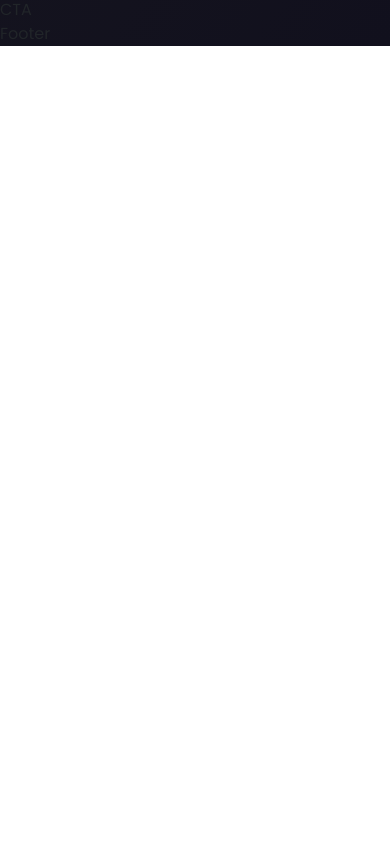
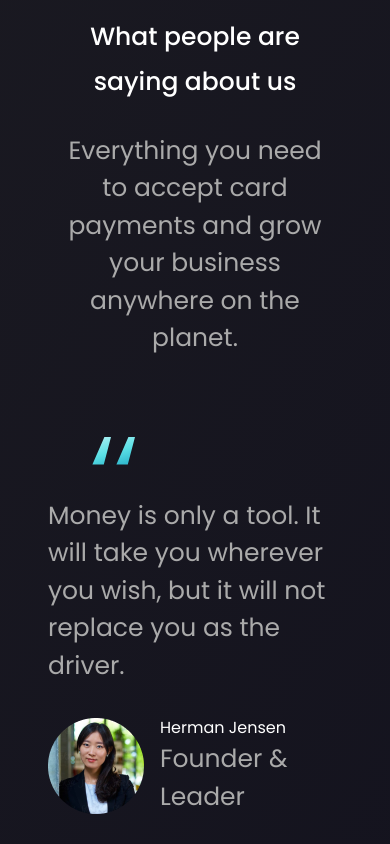
Before and after one commit to 80001/tsk-mngr, a React (Create React App) app in the folder hoobank/: page / in a window 390 px wide. Shown: the part 4060-4904 px from the top of the page. Before the commit the page ends 4106 px from the top, so only its background shows below. Built offline with nearby package versions, Linux system fonts and the light colour scheme.

Commit message:
Add Clients

```diff
--- a/hoobank/src/App.scss
+++ b/hoobank/src/App.scss
@@ -222,6 +222,65 @@
         }
     }
 }
+.clients {
+    padding: 2rem;
+    &__header {
+        display: flex;
+        justify-content: space-between;
+        align-items: center;
+        gap: 20px;
+        margin: 0 4rem 2rem 4rem;
+        h2 {
+            width: 50%;
+        }
+        p {
+            width: 50%;
+        }
+    }
+    &__feedbacks {
+        width: 100%;
+        display: flex;
+
+        &-body {
+            display: flex;
+            flex-direction: column;
+            align-items: center;
+            text-align: left;
+            border-radius: 10px;
+            justify-content: space-evenly;
+            width: 100%;
+            gap: 1rem;
+            padding: 1rem;
+            cursor: pointer;
+            .quotes {
+                width: 70%;
+            }
+            p {
+                width: 70%;
+                margin: 0;
+                padding: 0;
+            }
+            &-author {
+                display: flex;
+                align-items: center;
+                img {
+                    height: 40%;
+                    margin-right: 1rem;
+                }
+                div {
+                    width: 100%;
+                    p {
+                        margin: 0;
+                        width: 100%;
+                    }
+                }
+            }
+            &:hover {
+                background: linear-gradient(144.39deg, #ffffff -278.56%, #6d6d6d -78.47%, #11101d 91.61%);
+            }
+        }
+    }
+}
 @media screen and (max-width: 850px) {
     .button:active {
         transform: scale(1.1);
@@ -348,6 +407,36 @@
             width: 90%;
         }
     }
+    .clients {
+        text-align: center;
+        gap: 2rem;
+        p {
+            font-size: 25px;
+            width: 100%;
+        }
+        &__header {
+            flex-direction: column;
+            width: 100%;
+            margin: 2rem auto;
+            padding: 0;
+            p,
+            h2 {
+                width: 80%;
+            }
+        }
+        &__feedbacks {
+            flex-direction: column;
+            width: 100%;
+            margin: auto;
+            padding: 0;
+            gap: 4rem;
+            &-body {
+                gap: 2rem;
+                width: 70%;
+                margin: 0 auto;
+            }
+        }
+    }
 }
 
 @media screen and (max-width: 650px) {
@@ -362,4 +451,8 @@
     h3 {
         font-size: 20px;
     }
+    .clients__feedbacks-body {
+        width: 100%;
+        margin: 1rem 0;
+    }
 }
--- a/hoobank/src/components/Clients.jsx
+++ b/hoobank/src/components/Clients.jsx
@@ -1,8 +1,32 @@
 import React from 'react'
+import { feedback } from '../constant'
+import { quotes } from '../assets'
 
 const Clients = () => {
     return (
-        <div>Clients</div>
+        <div className='clients'>
+            <div className="clients__header">
+                <h2>What people are saying about us</h2>
+                <p>Everything you need to accept card payments and grow your business anywhere on the planet.</p>
+            </div>
+            <div className="clients__feedbacks">
+                {feedback.map(item => (
+                    <div className="clients__feedbacks-body" key={item.id}>
+                        <div className='quotes'>
+                            <img src={quotes} alt="quotes" />
+                        </div>
+                        <p>{item.content}</p>
+                        <div className="clients__feedbacks-body-author">
+                            <img src={item.img} alt="avatar" />
+                            <div>
+                                <span>{item.name}</span>
+                                <p>{item.title}</p>
+                            </div>
+                        </div>
+                    </div>
+                ))}
+            </div>
+        </div>
     )
 }
 
```
